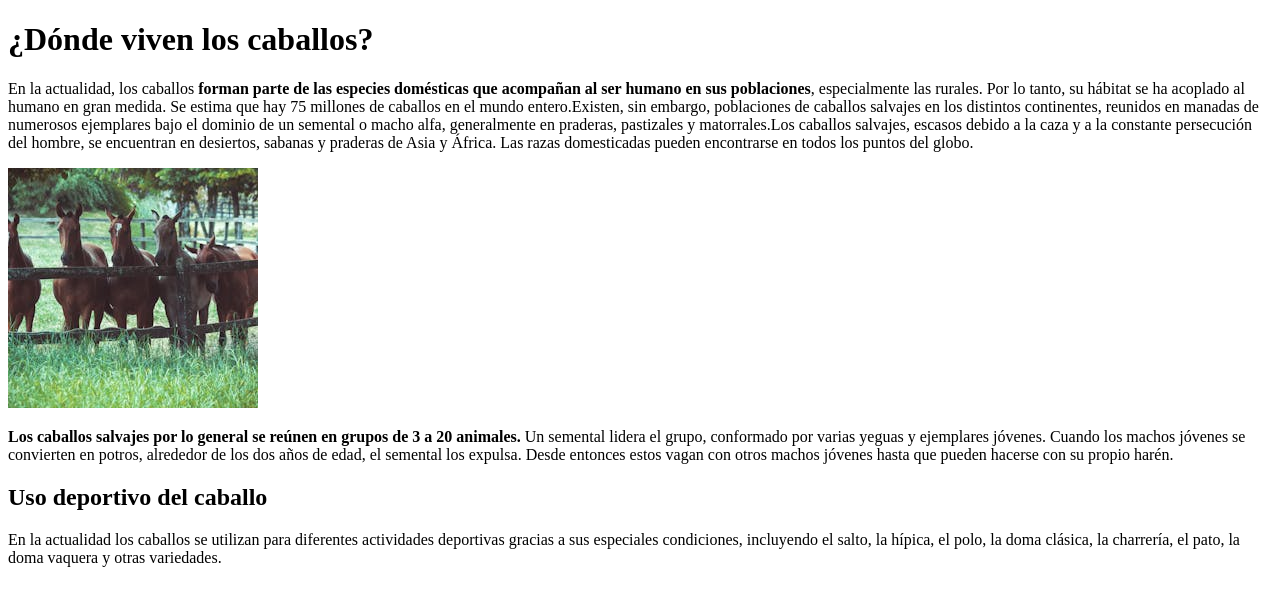
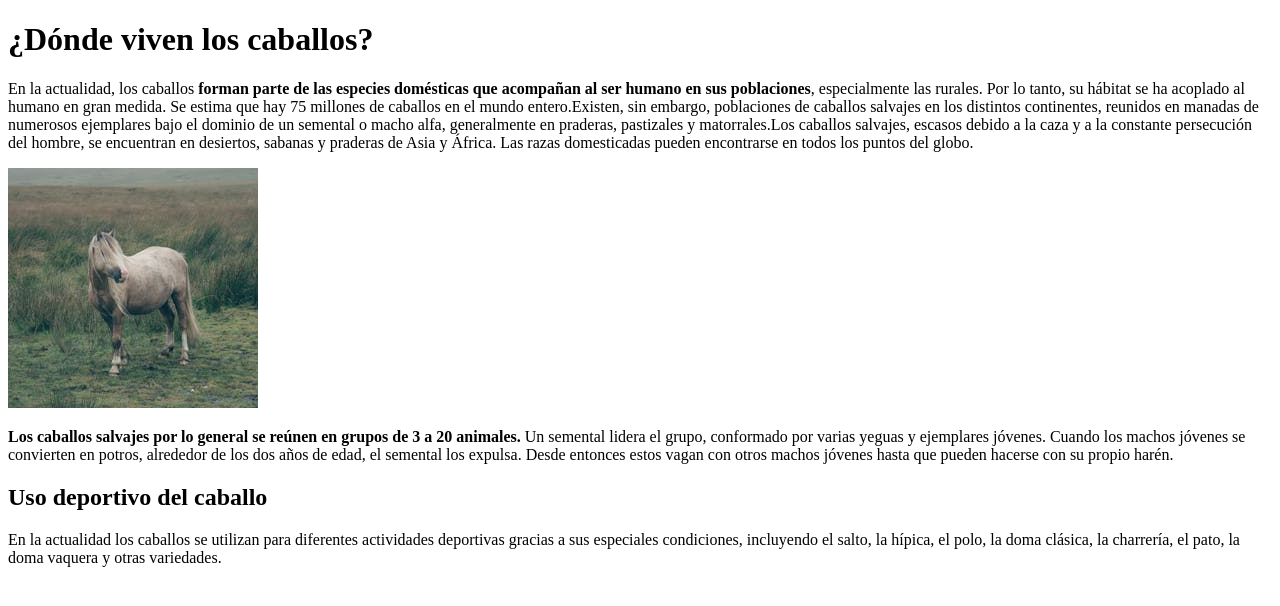
Before and after one commit to KatiaAguilar/sitio52, a plain HTML site: page habitad.html in a window 1280 px wide. Drawn offline with Linux system fonts and the light colour scheme; files whose address does not match are found by name.

Commit message:
se modifico imagen en habitad

```diff
--- a/habitad.html
+++ b/habitad.html
@@ -8,7 +8,7 @@
 <body>
     <h1>¿Dónde viven los caballos?</h1>
     <p>En la actualidad, los caballos <strong>forman parte de las especies domésticas que acompañan al ser humano en sus poblaciones</strong>, especialmente las rurales. Por lo tanto, su hábitat se ha acoplado al humano en gran medida. Se estima que hay 75 millones de caballos en el mundo entero.Existen, sin embargo, poblaciones de caballos salvajes en los distintos continentes, reunidos en manadas de numerosos ejemplares bajo el dominio de un semental o macho alfa, generalmente en praderas, pastizales y matorrales.Los caballos salvajes, escasos debido a la caza y a la constante persecución del hombre, se encuentran en desiertos, sabanas y praderas de Asia y África. Las razas domesticadas pueden encontrarse en todos los puntos del globo.</p>
-    <img src="C:\Users\Dell\Desktop\imgn\caballo2.jpg" alt="Los caballos viven domesticados en zonas rurales.">
+    <img src="https://github.com/KatiaAguilar/sitio52/blob/main/imgn/caballo3.jpg?raw=true" alt="Los caballos viven domesticados en zonas rurales.">
     <p><strong>Los caballos salvajes por lo general se reúnen en grupos de 3 a 20 animales.</strong> Un semental lidera el grupo, conformado por varias yeguas y ejemplares jóvenes. Cuando los machos jóvenes se convierten en potros, alrededor de los dos años de edad, el semental los expulsa. Desde entonces estos vagan con otros machos jóvenes hasta que pueden hacerse con su propio harén. </p>
     <h2>Uso deportivo del caballo</h2>
     <p>En la actualidad los caballos se utilizan para diferentes actividades deportivas gracias a sus especiales condiciones, incluyendo el salto, la hípica, el polo, la doma clásica, la charrería, el pato, la doma vaquera y otras variedades.</p>
```
